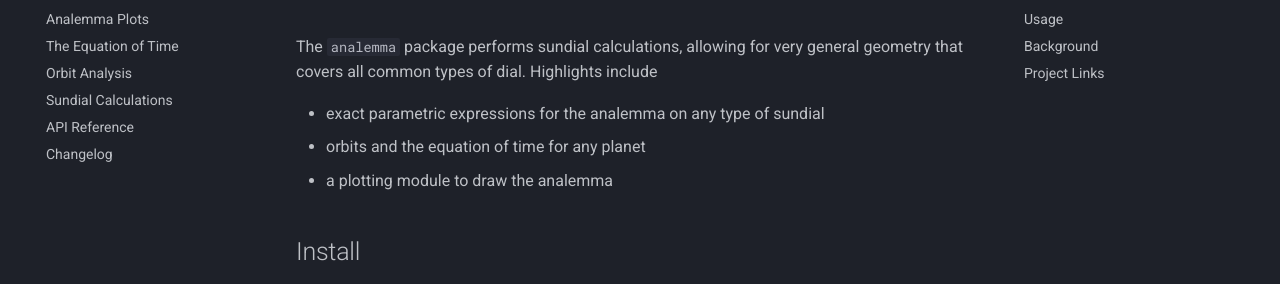
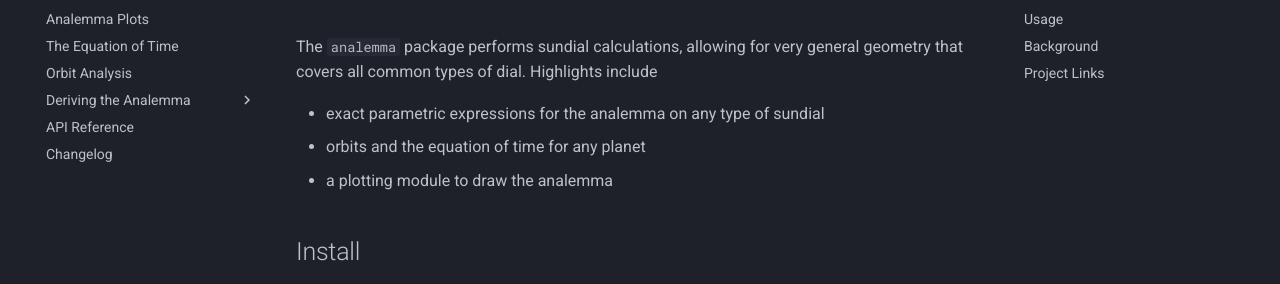
Before and after one commit to russellgoyder/analemma, an MkDocs documentation site: the page built from docs/index.md, in a window 1280 px wide. Shown: the part 146-430 px from the top of the page. Built offline with MkDocs 1.6.1 and Material for MkDocs 9.7.7, drawn with Linux system fonts in a browser that asks for light colours; some of the changed lines change nothing that is shown.

Commit message:
Nav and equation rendering

```diff
--- a/mkdocs.yml
+++ b/mkdocs.yml
@@ -11,7 +11,13 @@
  - Analemma Plots: 'nb/sundial_plots.md'
  - The Equation of Time: 'nb/equation_of_time.md'
  - Orbit Analysis: 'nb/orbit_analysis.md'
- - Sundial Calculations: 'nb/sundial.md'
+ - Deriving the Analemma:
+   - Setup and Definitions: 'nb/sundial_setup.md'
+   - Gnomon Declination: 'nb/nonzero_gnomon_declination.md'
+   - The Shadow Angle: 'nb/shadow_angle.md'
+   - The Shadow Length: 'nb/shadow_length.md'
+   - The Analemma: 'nb/analemma.md'
+   - Entire Calc in One Giant Notebook Soon To Be Deleted: 'nb/sundial.md'
  - API Reference: 'api_reference.md'
  - Changelog: 'changelog.md'
 
```
Also changed, not shown: 2 other files.
